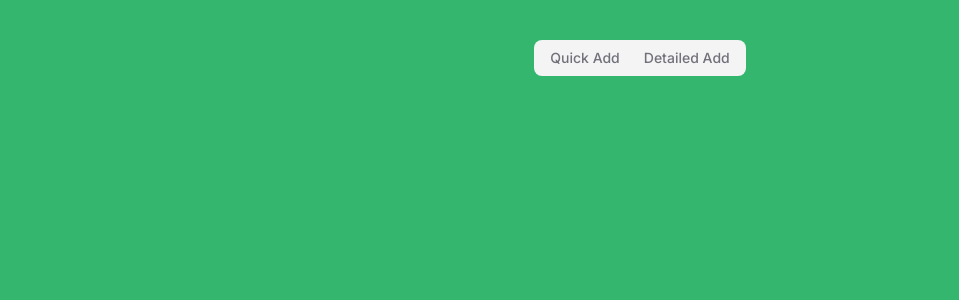
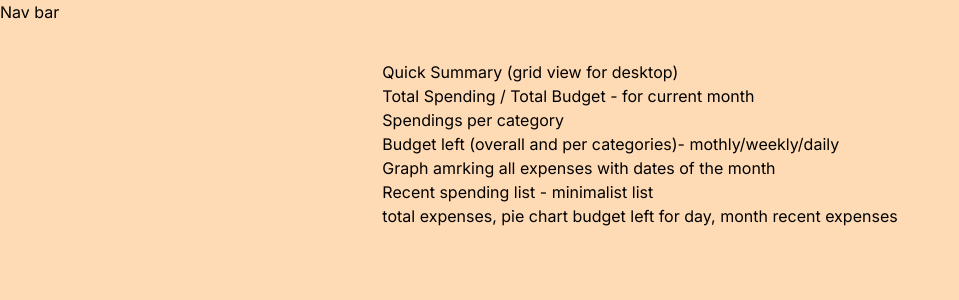
Before and after one commit to Nikhil-Naikar/Budget-Tracker, a Next.js app in the folder frontend/: page / in a window 1280 px wide. Shown: the top 300 px of the page, without its empty margins (0-959 px from the left). Built offline with nearby package versions, Linux system fonts and the light colour scheme.

Commit message:
cp: added folder routes and found color scheme

```diff
--- /dev/null
+++ b/frontend/app/(root)/create-expense/page.tsx
@@ -0,0 +1,12 @@
+
+
+const CreateExpense = () => {
+
+  return (
+    <div className="flex flex-col min-h-screen mt-10 gap-9 text-white w-full items-center">
+      <h1>CreateExpense</h1>
+    </div>
+  )
+}
+
+export default CreateExpense;
--- /dev/null
+++ b/frontend/app/(root)/history/page.tsx
@@ -0,0 +1,11 @@
+
+const History = () => {
+
+  return (
+    <div className="flex flex-col min-h-screen mt-10 gap-9 text-white w-full items-center">
+      <h1>History</h1>
+    </div>
+  )
+}
+
+export default History;
--- a/frontend/app/(root)/layout.tsx
+++ b/frontend/app/(root)/layout.tsx
@@ -3,7 +3,7 @@
 export default function RootLayout({children,}: Readonly<{children: React.ReactNode;}>) {
   return (
    <div className="relative flex flex-col">
-      <main className="relative flex bg-[#34b66e]">
+      <main className="relative flex">
         {children}
       </main>
    </div>
--- a/frontend/app/(root)/page.tsx
+++ b/frontend/app/(root)/page.tsx
@@ -6,24 +6,22 @@ import { Tabs, TabsContent, TabsList, TabsTrigger } from "@/components/ui/tabs"
 const Home = () => {
 
   return (
-    <div className="flex flex-col min-h-screen mt-10 gap-9 text-white w-full items-center">
-      <section>
-        <Tabs defaultValue="account" className="w-full flex flex-col items-center">
-          <TabsList>
-            <TabsTrigger value="quick-add">Quick Add</TabsTrigger>
-            <TabsTrigger value="detailed-add">Detailed Add</TabsTrigger>
-          </TabsList>
-          <TabsContent value="quick-add">
-            how much? date?
-          </TabsContent>
-          <TabsContent value="detailed-add">
-            how much? which category? details? date?
-          </TabsContent>
-        </Tabs>
+    <div className="flex flex-col min-h-screen gap-9 text-black w-full items-center">
+      <section className="w-full">
+        <h1>Nav bar</h1>
       </section>
 
-      {/* <h1>Quick Sumary - how your doing this month, categories</h1>
-      <h1>recent expenses</h1> */}
+      <section>
+        <h1>Quick Summary (grid view for desktop)</h1>
+        <h2>Total Spending / Total Budget - for current month</h2>
+        <h2>Spendings per category</h2>
+        <h2>Budget left (overall and per categories)- mothly/weekly/daily</h2>
+        <h2>Graph amrking all expenses with dates of the month</h2>
+        <h2>Recent spending list - minimalist list</h2>
+        total expenses, pie chart
+        budget left for day, month
+        recent expenses
+      </section>
     </div>
   )
 }
--- /dev/null
+++ b/frontend/app/(root)/settings/page.tsx
@@ -0,0 +1,11 @@
+
+const Settings = () => {
+
+  return (
+    <div className="flex flex-col min-h-screen mt-10 gap-9 text-white w-full items-center">
+     <h1>Settings</h1>
+    </div>
+  )
+}
+
+export default Settings;
--- a/frontend/app/globals.css
+++ b/frontend/app/globals.css
@@ -8,8 +8,8 @@
   box-sizing: border-box;
 }
 
-html {
-  background-color: #101114;
+body {
+  background-color: #FFDBB5;
 }
 
 @layer utilities {
@@ -61,6 +61,7 @@ html {
   .text-32 {
     @apply text-[32px] leading-normal;
   }
+
 }
 
 /* ===== custom classes ===== */
```
